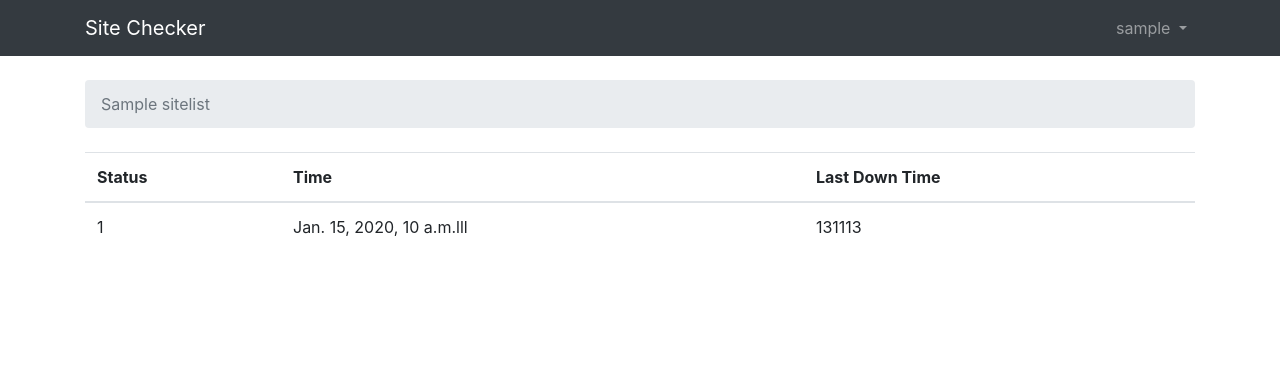
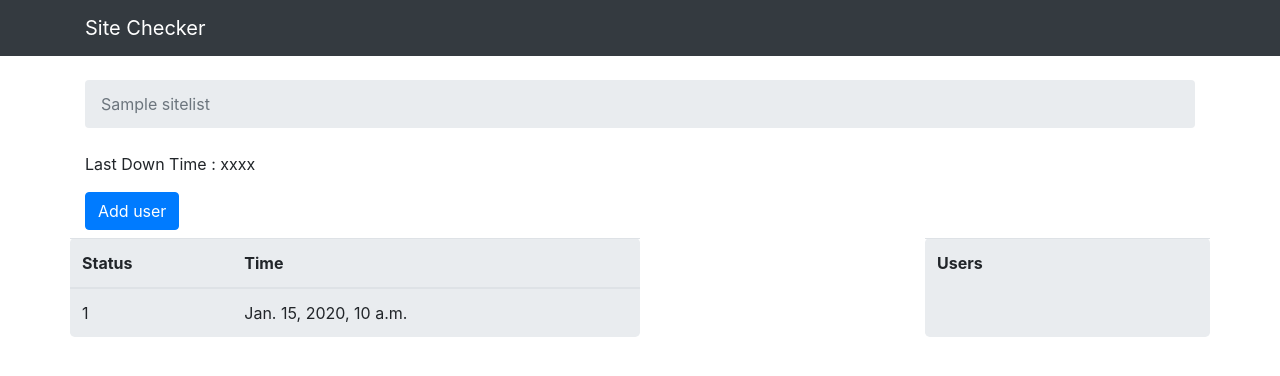
Before and after one commit to sahilr05/sitechecker, a Django app: page /ping/1/ in a window 1280 px wide. Shown: the top 376 px of the page. Run offline with Django 3.2, Linux system fonts and the light colour scheme; a user stored in the database is signed in; tables that the repository leaves empty hold one stand-in row (values such as "Sample post"); lists and menus that the app fills with data are empty; parts of the project's set-up code (start-up, migrations or seed data) failed here and were passed over; some libraries are stand-ins or nearby versions; some web fonts are replaced.

Commit message:
Added user list and removed signup

```diff
--- a/checker/models.py
+++ b/checker/models.py
@@ -1,5 +1,3 @@
-from django.db import models
-from django.contrib.auth.models import User
 from django.db import models
 from django.contrib.auth.models import User
 from django.conf import settings
@@ -15,7 +13,7 @@
 
 class SiteList(models.Model):
     site_name = models.CharField(max_length=30, unique=True)
-    admin = models.ForeignKey(PersonalDetails, related_name='sitelist',on_delete=models.CASCADE)
+    admin = models.ForeignKey(User, related_name='sitelist',on_delete=models.CASCADE)
     interval = models.IntegerField()
     # owner = models.ForeignKey(User,related_name='list', on_delete=models.CASCADE)
 
--- a/checker/urls.py
+++ b/checker/urls.py
@@ -23,7 +23,8 @@
     path('',views.home, name='home'),
     # path('ping/<int:pk>/',views.info, name = 'info'),
     path('ping/<int:pk>/',views.info, name= 'info'),
-    path('signup',views.signup, name = 'signup'),
+    path('adduser',views.add_user, name = 'add_user'),
+    # path('signup',views.signup, name = 'signup'),
     path('login/',views.login_request, name= 'login'),
     path('logout',views.logout_request, name= 'logout'),
 ]
--- a/checker/views.py
+++ b/checker/views.py
@@ -8,44 +8,68 @@
 from django.contrib.auth.models import User
 from django.contrib.auth import login, logout, authenticate
 from celery.task.schedules import crontab
-from .models import SiteList, PingInfo
+from .models import SiteList, PingInfo, User
 from .forms import UserForm, LoginForm, UserCreationForm
+from django.contrib.auth.models import BaseUserManager
+from django.contrib.auth.decorators import login_required
 
 # Create your views here.
 def home(request):
     sitenames = SiteList.objects.all()
     return render(request, 'home.html', {'sitenames': sitenames})
 
+@login_required
 def info(request, pk):
 	pingreport = PingInfo.objects.get(id=pk)
-	return render(request, 'ping_info.html', {'pingreport': pingreport, 'site': SiteList.objects.get(id=pk)})
+	return render(request, 'ping_info.html', {'pingreport': pingreport, 'user': User.objects.filter(is_staff=False) ,'site': SiteList.objects.get(id=pk)})
 
-def signup(request):
+# def signup(request):
+# 	if request.method == "POST":
+# 		form = UserForm(request.POST)
+# 		if form.is_valid():
+# 			username = form.cleaned_data.get('username')
+# 			password = form.cleaned_data.get('password')
+# 			confpass = form.cleaned_data.get('confirm_password')
+# 			if confpass != password:
+# 				messages.error(request, "Passwords don't match")
+# 			user = User.objects.create_user(username=username,password=password)
+# 			user.save()
+# 			user = authenticate(username=username,password=password)
+# 			if user is not None:
+# 				login(request, user)
+# 			else:
+# 				messages.error(request, 'Invalid Credentials')
+# 			return redirect("checker:home")
+# 		else:
+# 			for msg in form.error_messages:
+# 				messages.error(request, f"{msg}: {form.error_messages[msg]}")
+
+# 	form = UserForm()
+# 	return render(request,
+# 				  "signup.html",
+# 				  context={"form":form})
+
+@login_required
+def add_user(request):
 	if request.method == "POST":
 		form = UserForm(request.POST)
 		if form.is_valid():
+			# email = BaseUserManager.normalize_email(email)
+			email = form.cleaned_data.get('email')
 			username = form.cleaned_data.get('username')
-			password = form.cleaned_data.get('password')
-			confpass = form.cleaned_data.get('confirm_password')
-			if confpass != password:
-				messages.error(request, "Passwords don't match")
-			user = User.objects.create_user(username=username,password=password)
+			user = User.objects.create_user(email=email, username=username)
 			user.save()
-			user = authenticate(username=username,password=password)
-			if user is not None:
-				login(request, user)
-			else:
-				messages.error(request, 'Invalid Credentials')
-			return redirect("checker:home")
+			return redirect("home")
 		else:
 			for msg in form.error_messages:
 				messages.error(request, f"{msg}: {form.error_messages[msg]}")
 
 	form = UserForm()
 	return render(request,
-				  "signup.html",
+				  "add_user.html",
 				  context={"form":form})
 
+@login_required
 def logout_request(request):
 	logout(request)
 	return redirect("home")
--- a/sitechecker/urls.py
+++ b/sitechecker/urls.py
@@ -21,8 +21,7 @@
     path('admin/', admin.site.urls),
       path('', include('checker.urls')),
     # path('checksite',checker_views.checksite, name='checksite'),
-    path('',checker_views.home, name='home'),
-    path('signup',checker_views.signup, name = 'signup'),
-    path('login/',checker_views.login_request, name= 'login'),
-    path('logout',checker_views.logout_request, name= 'logout')
+    # path('',checker_views.home, name='home'),
+    # path('login/',checker_views.login_request, name= 'login'),
+    # path('logout',checker_views.logout_request, name= 'logout')
 ]
--- a/templates/base.html
+++ b/templates/base.html
@@ -30,8 +30,8 @@
             </ul>
           {% else %}
             <form class="form-inline ml-auto">
-              <a href="{% url 'login' %}" class="btn btn-outline-secondary">Log in</a>
-              <a href="{% url 'signup' %}" class="btn btn-primary ml-2">Sign up</a>
+              {% comment %} <a href="{% url 'login' %}" class="btn btn-outline-secondary">Log in</a> {% endcomment %}
+              {% comment %} <a href="{% url 'signup' %}" class="btn btn-primary ml-2">Sign up</a> {% endcomment %}
             </form>
           {% endif %}
         </div>
--- a/templates/home.html
+++ b/templates/home.html
@@ -23,7 +23,7 @@
               <td><a href="{% url 'info' site.pk %}">{{ site.site_name }}</a></td>
               <td class="align-middle">{{site.interval}} mins.</td>
               <td class="align-middle">0</td>
-              <td class="align-middle">{{user.username}}</td>
+              <td class="align-middle">{{site.admin.username}}</td>
             </tr>
           {% endfor %}
         </tbody>
@@ -32,7 +32,7 @@
     {% else %}
       <div class="text">
         <h1> Hello there ! </h1>
-        <h3>Please <a href="{% url 'signup' %}">Signup</a> or if you already have an account then <a href="{% url 'login' %}">Log in !</a> </h3>
+        <h3>Please <a href="{% url 'login' %}">Log in !</a> </h3>
       </div>
     {% endif %}
   </body>
--- a/templates/login.html
+++ b/templates/login.html
@@ -16,7 +16,7 @@
           </form>
         </div>
         <div class="card-footer text-muted text-center">
-          New to Site Checker? <a href="{% url 'signup' %}">Sign up</a>
+          {% comment %} New to Site Checker? <a href="{% url 'signup' %}">Sign up</a> {% endcomment %}
         </div>
       </div>
       <div class="text-center py-2">
--- a/templates/ping_info.html
+++ b/templates/ping_info.html
@@ -5,13 +5,16 @@
       <ol class="breadcrumb my-4">
         <li class="breadcrumb-item active">{{site.site_name}}</li>
       </ol>
-      <h1>{{site.sitename}}</h1>
-      <table class="table">
+      <div>
+        <p>Last Down Time : xxxx</p>
+      </div>
+      <a href="{% url 'add_user' %}"><button type="submit" class="btn btn-primary mb-2">Add user</button></a>
+      <div class="row">
+      <table class="table jumbotron col-6">
         <thead class="thead-inverse">
           <tr>
             <th>Status</th>
             <th>Time</th>
-            <th>Last Down Time</th>
           </tr>
         </thead>
         <tbody>
@@ -20,12 +23,23 @@
               {% comment %} <td class="align-middle">{{site.pk}}</td> {% endcomment %}
               {% comment %} <td><a href="{% url 'info' site.pk %}">{{ site.site_name }}</a></td> {% endcomment %}
               <td class="align-middle">{{pingreport.status}}</td>
-              <td class="align-middle">{{pingreport.time}}lll</td>
-              <td class="align-middle">131113</td>
+              <td class="align-middle">{{pingreport.time}}</td>
             </tr>
           {% comment %} {% endfor %} {% endcomment %}
         </tbody>
       </table>
+      <div class="col-3 "></div>
+      <table class="table jumbotron col-3">
+      <tr class="danger"><th>Users</th></tr>
+      {% for user in user %}
+        <tbody>
+        <tr class="info">
+          <td>{{user.username}}</td>
+        </tr>
+        </tbody>
+      {% endfor %}
+      </table>
+      </div>
     </div>
   </body>
 {% endblock body %}
```
Also changed, not shown: checker/forms.py (+4 -4 lines), templates/add_user.html (added, +20 -0 lines), checker/migrations/0002_auto_20200509_1754.py (added), templates/signup_baclup.html (renamed from templates/signup.html), 1 other file.
